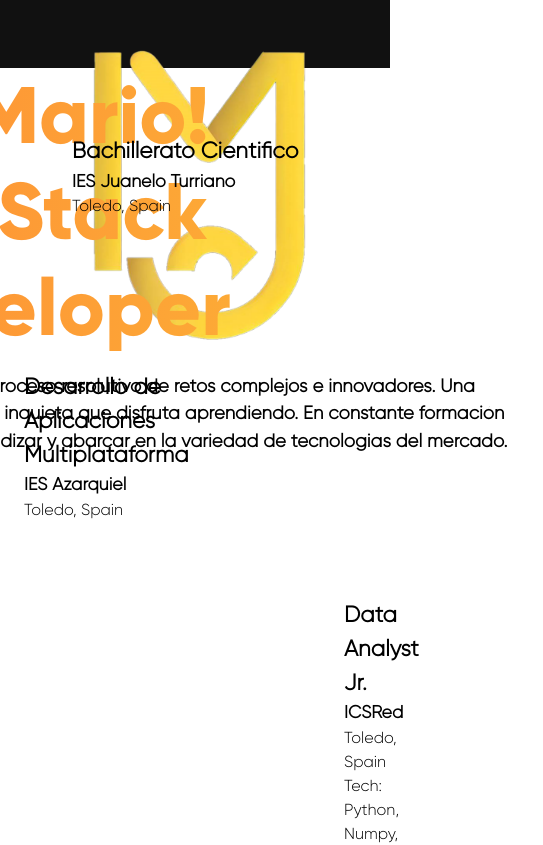
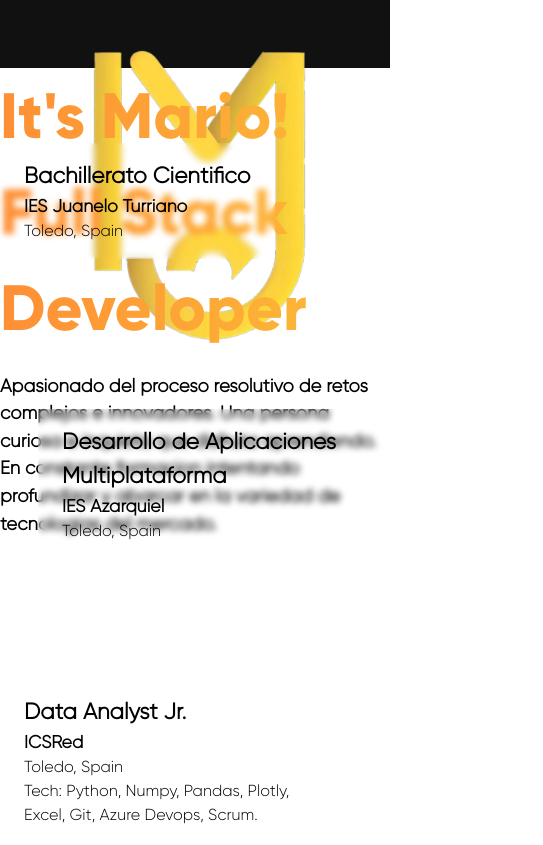
Before and after one commit to Madogaa/PortFolio-v.2.0, a React (Vite) app: page / in a window 390 px wide. Shown: the top 845 px of the page, 543 px wide, since content can reach past the window. Built offline with nearby package versions, Linux system fonts and the light colour scheme.

Commit message:
SVG Responsive Test v.1.0.

```diff
--- a/src/App.jsx
+++ b/src/App.jsx
@@ -13,7 +13,12 @@
         <SiteEntry />
       </div>
       <TempLine />
+      <div className="div w-screen h-screen">
 
+      </div>
+      <div className="div w-screen h-screen">
+
+</div>
     </>
   )
 }
--- a/src/Sections/SiteEntry/SiteEntry.css
+++ b/src/Sections/SiteEntry/SiteEntry.css
@@ -4,14 +4,15 @@
 }
 
 .entry h1{
-    font-size: 5rem;
+
+    font-size: 4rem;
     line-height: 6rem;
     font-family: 'Gilroy-bold' , sans-serif,'Gill Sans', 'Gill Sans MT', Calibri;
 }
 
 .entry p{
     padding-top: 1rem;
-    width: 60ch;
+    max-width: 60ch;
     font-weight: 600;
     font-size: 1.15rem;
 }
--- a/src/Sections/TempLine/TempLine.css
+++ b/src/Sections/TempLine/TempLine.css
@@ -1,7 +1,6 @@
 svg {
     width:65%;
     height: 65%;
-    padding-bottom: 50vh;
 }
 
 svg path {
@@ -20,10 +19,6 @@
 
 .box{
     position: absolute;
-    /*
-    border-radius: 1rem;border: 1px solid red;
-    border-radius: 1rem;
-    */
     padding: 1rem 1.5rem;
     max-width: 22rem;
     transition: opacity 0.5s ease;
@@ -45,35 +40,28 @@
 }
 
 #box01{
-    top: 14%;
-    left: 3rem;
-    /*background-color: rgba(255, 0, 0, 0.2);*/
+    top: 17%;
+    left: 5rem;
 }
 
 #box02{
-    top: 42%;
-    right: 5rem;
+    top: 48.5%;
+    right: 4rem;
 }
 
-
 #box03{
-    top: 69%;
-    left: 20rem;
+    top: 80.5%;
+    left: 21rem;
 }
 
 .line-visible {
     opacity: 1;
     transition: opacity 0.5s ease;
-    /* Puedes ajustar la duración y la función de transición según tus preferencias */
 }
 
 .line-hidden {
     opacity: 0;
     transition: opacity 0.5s ease;
-    /* Ajusta la duración y la función de transición según tus preferencias */
-}
-.theLine{
-    z-index: 100;
 }
 
 .line01{
@@ -99,3 +87,93 @@
 .theLine03 {
     stroke: orange;
 }
+
+@media ( min-width: 1580px) and ( max-width: 1690px) {
+    #box02 {
+        right: 1rem;
+    }
+    #box03 {
+        left: 17rem;
+      }
+  }
+
+  @media ( min-width: 1500px) and ( max-width: 1580px) {
+    #box02 {
+      right: 0rem;
+    }
+    #box03 {
+        left: 15rem;
+      }
+  }
+
+  @media ( min-width: 1450px) and ( max-width: 1500px) {
+    #box01 {
+        left: 2rem;
+    }
+    #box02 {
+        right: 0rem;
+    }
+    #box03 {
+        left: 15rem;
+      }
+  }
+
+  @media ( min-width: 1300px) and ( max-width: 1450px) {
+    .box{
+            --tw-blur: blur(3px);
+            backdrop-filter: var(--tw-blur) var(--tw-brightness) var(--tw-contrast) var(--tw-grayscale) var(--tw-hue-rotate) var(--tw-invert) var(--tw-saturate) var(--tw-sepia) var(--tw-drop-shadow);
+
+    }
+    #box01 {
+        left: 2rem;
+    }
+    #box02 {
+        right: 0rem;
+    }
+    #box03 {
+        left: 15rem;
+      }
+  }
+
+  @media ( min-width: 900px) and ( max-width: 1300px) {
+    svg{
+        width: 100%;
+        height: 100%;
+    }
+    .box{
+            --tw-blur: blur(3px);
+            backdrop-filter: var(--tw-blur) var(--tw-brightness) var(--tw-contrast) var(--tw-grayscale) var(--tw-hue-rotate) var(--tw-invert) var(--tw-saturate) var(--tw-sepia) var(--tw-drop-shadow);
+
+    }
+    #box01 {
+        left: 0rem;
+    }
+    #box02 {
+        right: 0rem;
+    }
+    #box03 {
+        left: 5rem;
+      }
+  }
+
+
+  @media ( min-width: 300px) and ( max-width: 900px) {
+    svg{
+        width: 100%;
+        height: 100%;
+    }
+    .box{
+            --tw-blur: blur(3px);
+            backdrop-filter: var(--tw-blur) var(--tw-brightness) var(--tw-contrast) var(--tw-grayscale) var(--tw-hue-rotate) var(--tw-invert) var(--tw-saturate) var(--tw-sepia) var(--tw-drop-shadow);
+
+    }
+    #box01 {
+        left: 0rem;
+    }
+    #box02 {
+        right: 0rem;
+    }
+    #box03 {
+        left: 0rem;
+      }
+  }
--- a/src/Sections/TempLine/TempLine.jsx
+++ b/src/Sections/TempLine/TempLine.jsx
@@ -20,9 +20,11 @@
     });
 
     const animateLine = (line, start, end, totalLength) => {
-      let portion = 6
-      if (window.innerWidth < 600) portion = 2
-      const scrollY = window.scrollY - (window.innerHeight * portion / 7 );
+      let portion = 9
+      if (window.innerWidth > 600 && window.innerWidth < 1000) portion = 4
+      if (window.innerWidth > 500 && window.innerWidth < 600) portion = 0.5
+      if (window.innerWidth < 500) portion = 0.2
+      const scrollY = window.scrollY - (window.innerHeight * portion / 10 );
       let progress = 1 - (scrollY - start) / (end - start); // Calcular el progreso relativo a cada línea
       progress = Math.min(1, Math.max(0, progress));
       const currentOffset = totalLength * progress;
```
